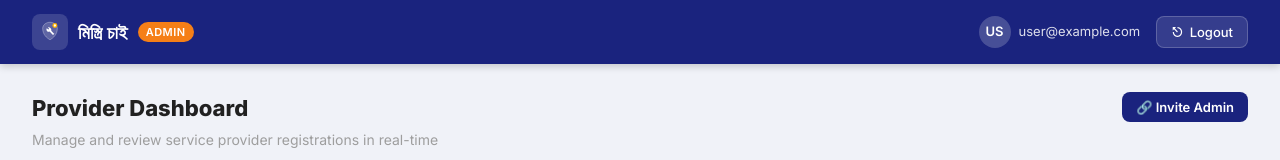
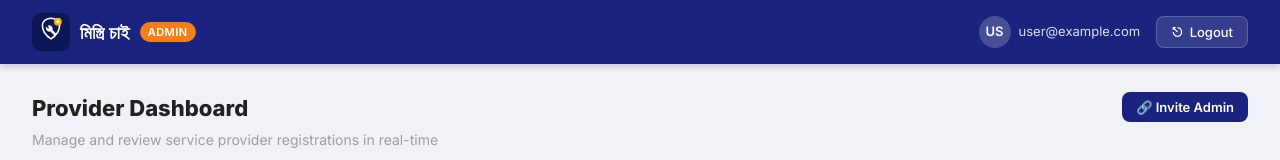
Before and after one commit to shapathbd1003-lab/admin-panel, a React (Vite) app: page / in a window 1280 px wide. Shown: the top 160 px of the page. Built offline with nearby package versions, Linux system fonts and the light colour scheme; no server answers; the database is empty; sample sign-in values are in the browser's storage.

Commit message:
fix navbar logo — solid background, visible shield and wrench

```diff
--- a/src/components/Navbar.jsx
+++ b/src/components/Navbar.jsx
@@ -22,16 +22,19 @@ export default function Navbar() {
   return (
     <nav className="navbar">
       <div className="navbar-brand">
-        <div className="logo-icon">
-          <svg viewBox="0 0 64 64" width="26" height="26" xmlns="http://www.w3.org/2000/svg">
-            <path d="M32,8 C41,8 50,14 50,23 C50,38 40,47 32,51 C24,47 14,38 14,23 C14,14 23,8 32,8 Z"
-              fill="rgba(255,255,255,0.18)" stroke="rgba(255,255,255,0.5)" strokeWidth="1.5"/>
-            <path d="M42,36 L35,29 C36,27 35,24 33,22 C31,20 28,20 27,21 L30,24 L28,26 L24,23 C23,25 23,28 25,30 C27,32 29,32 31,31 L38,38 C39,39 40,39 41,38 L42,37 C43,36 43,36 42,36 Z"
-              fill="white"/>
-            <circle cx="44" cy="16" r="6" fill="#FFB300"/>
-            <circle cx="44" cy="16" r="2.8" fill="white"/>
-          </svg>
-        </div>
+        <svg viewBox="0 0 44 44" width="38" height="38" xmlns="http://www.w3.org/2000/svg" style={{ flexShrink: 0 }}>
+          {/* Indigo rounded-square background */}
+          <rect width="44" height="44" rx="10" fill="#0D1757"/>
+          {/* Shield */}
+          <path d="M22,6 C27,6 32,9 32,14 C32,22 27,27 22,30 C17,27 12,22 12,14 C12,9 17,6 22,6 Z"
+            fill="none" stroke="white" strokeWidth="1.8"/>
+          {/* Wrench */}
+          <path d="M28,24 L24,20 C24,18 24,16 22,15 C21,14 19,14 18,15 L20,17 L19,18 L16,16 C16,17 16,19 17,20 C19,22 20,22 21,21 L26,26 C26,27 27,27 27,26 L28,25 C29,24 29,24 28,24 Z"
+            fill="white"/>
+          {/* Gold dot */}
+          <circle cx="30" cy="10" r="4.5" fill="#FFB300"/>
+          <circle cx="30" cy="10" r="2" fill="white"/>
+        </svg>
         <span className="brand-name">মিস্ত্রি চাই</span>
         <span className="brand-badge">ADMIN</span>
       </div>
```
